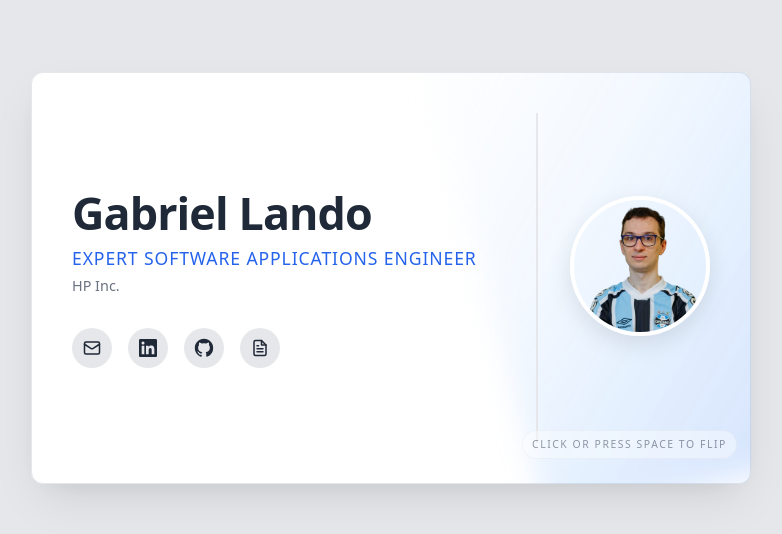
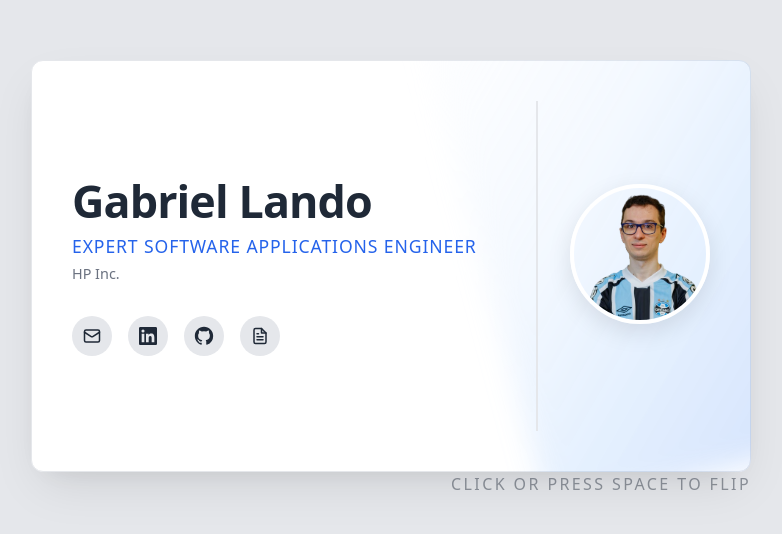
Before and after one commit to gabriel-lando/website, a React (Vite) app: page / in a window 1280 px wide. Shown: the part 122-656 px from the top of the page, without its empty margins (249-1031 px from the left). Built offline with nearby package versions, Linux system fonts and the light colour scheme.

Commit message:
Wrap card scene and relocate flip hint

```diff
--- a/src/App.css
+++ b/src/App.css
@@ -106,21 +106,20 @@
   transform-origin: top left;
 }
 
+.card-wrapper {
+  display: flex;
+  flex-direction: column;
+  align-items: flex-end;
+  gap: calc(0.4rem * var(--card-scale));
+}
+
 .flip-hint {
-  position: absolute;
-  right: 0.9rem;
-  bottom: 0.9rem;
-  padding: 0.35rem 0.55rem;
-  border-radius: 999px;
-  background: color-mix(in srgb, var(--card-bg) 85%, transparent);
-  border: 1px solid color-mix(in srgb, var(--border) 75%, transparent);
-  box-shadow: 0 10px 24px -18px var(--shadow);
-  font-size: 0.65rem;
+  margin: 0;
+  font-size: calc(0.65rem * var(--card-scale));
   opacity: 0.45;
   text-transform: uppercase;
   letter-spacing: 0.15em;
   pointer-events: none;
-  z-index: 3;
 }
 
 /* ─── The element that actually rotates ───────────────────── */
--- a/src/App.tsx
+++ b/src/App.tsx
@@ -53,9 +53,9 @@ function App() {
 
   return (
     <div className="page">
+      <div className="card-wrapper">
         <div className="card-scene">
           <div className="card-scale">
-          <p className="flip-hint">Click or press Space to flip</p>
             <div className={`card-inner ${flipped ? 'is-flipped' : ''}`} onClick={handleClick} role="button" aria-label={flipped ? 'Flip card to front' : 'Flip card to back'} tabIndex={0}>
               {/* ── FRONT ── */}
               <div className="card-face card-front">
@@ -156,6 +156,8 @@ function App() {
             </div>
           </div>
         </div>
+        <p className="flip-hint">Click or press Space to flip</p>
+      </div>
     </div>
   );
 }
```
Lines whose indentation alone changed are shown as unchanged.
